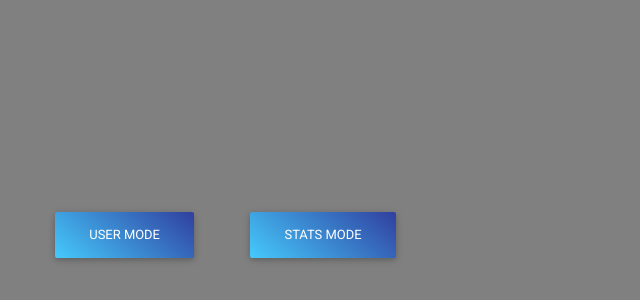
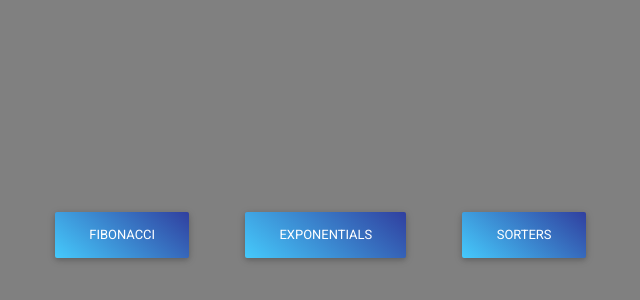
Before and after one commit to guygreenleaf/AlgoAnalysis, a React (Create React App) app: page /userMode in a window 1280 px wide. Shown: the part 194-494 px from the top of the page, without its empty margins (463-1103 px from the left). Built offline with nearby package versions, Linux system fonts and the light colour scheme.

Commit message:
setup basic structure

```diff
--- a/src/App.jsx
+++ b/src/App.jsx
@@ -1,15 +1,31 @@
-import './App.css';
-import { MDBBtn } from "mdbreact"
-import React from 'react'
-
+import "./App.css";
+import { MDBBtn } from "mdbreact";
+import React from "react";
+import { Link } from "react-router-dom";
+import { BrowserRouter as Router, Route, Switch } from "react-router-dom";
+import UserMode from "./UserMode";
+import Landing from "./Landing";
+import StatsMode from "./StatsMode";
+import Fibonacci from "./Fibonacci";
+import Exponentials from "./Exponentials";
+import Sorters from "./Sorters";
 
 function App() {
   return (
-    <div className="App" style={{height:"100vh", backgroundColor:"grey"}}>
-    <div style={{marginLeft:"40vw", paddingTop:"50vh"}}>
-    <MDBBtn gradient="blue" style={{marginRight:"50px"}}>User Mode</MDBBtn>
-    <MDBBtn gradient="blue">Stats Mode</MDBBtn>
-</div>
+    <div className="App" style={{ height: "100vh", backgroundColor: "grey" }}>
+      <Router>
+        <Switch>
+          <Route path="/userMode" component={UserMode} exact />
+          <Route path="/statsMode" component={StatsMode} exact />
+
+          <Route path="/fibonacci" component={Fibonacci} exact />
+
+          <Route path="/exponentials" component={Exponentials} exact />
+
+          <Route path="/sorters" component={Sorters} exact />
+          <Route path="/" component={Landing} />
+        </Switch>
+      </Router>
     </div>
   );
 }
--- /dev/null
+++ b/src/Exponentials.jsx
@@ -0,0 +1,11 @@
+import React from 'react'
+
+function Exponentials() {
+    return (
+        <div>
+            exponentials go here
+        </div>
+    )
+}
+
+export default Exponentials
--- /dev/null
+++ b/src/Fibonacci.jsx
@@ -0,0 +1,11 @@
+import React from 'react'
+
+function Fibonacci() {
+    return (
+        <div>
+            Fibonacci goes here
+        </div>
+    )
+}
+
+export default Fibonacci
--- /dev/null
+++ b/src/Landing.jsx
@@ -0,0 +1,21 @@
+import React from "react";
+import {MDBBtn} from 'mdbreact'
+
+import {Link} from 'react-router-dom'
+
+function Landing() {
+  return (
+    <div style={{ marginLeft: "40vw", paddingTop: "50vh" }}>
+      <Link to="/userMode">
+        <MDBBtn gradient="blue" style={{ marginRight: "50px" }}>
+          User Mode
+        </MDBBtn>
+      </Link>
+      <Link to="/statsMode">
+        <MDBBtn gradient="blue">Stats Mode</MDBBtn>
+      </Link>
+    </div>
+  );
+}
+
+export default Landing;
--- /dev/null
+++ b/src/Sorters.jsx
@@ -0,0 +1,11 @@
+import React from 'react'
+
+function Sorters() {
+    return (
+        <div>
+          sorters go here
+        </div>
+    )
+}
+
+export default Sorters
--- /dev/null
+++ b/src/StatsMode.jsx
@@ -0,0 +1,11 @@
+import React from 'react'
+
+function StatsMode() {
+    return (
+        <div>
+
+        </div>
+    )
+}
+
+export default StatsMode
--- /dev/null
+++ b/src/UserMode.jsx
@@ -0,0 +1,29 @@
+import React from "react";
+import { Link } from "react-router-dom";
+import { MDBBtn } from "mdbreact";
+
+function UserMode() {
+  return (
+    <div style={{ marginLeft: "40vw", paddingTop: "50vh" }}>
+      <Link to="/fibonacci">
+      <MDBBtn gradient="blue" style={{ marginRight: "50px" }}>
+        Fibonacci
+      </MDBBtn>
+      </Link>
+
+      <Link to="/exponentials">
+      <MDBBtn gradient="blue" style={{ marginRight: "50px" }}>
+        Exponentials
+      </MDBBtn>
+      </Link>
+
+      <Link to="/sorters">
+      <MDBBtn gradient="blue" style={{ marginRight: "50px" }}>
+        Sorters
+      </MDBBtn>
+      </Link>
+    </div>
+  );
+}
+
+export default UserMode;
```
Also changed, not shown: 2 other files (tests, documents, lock files or other folders).
